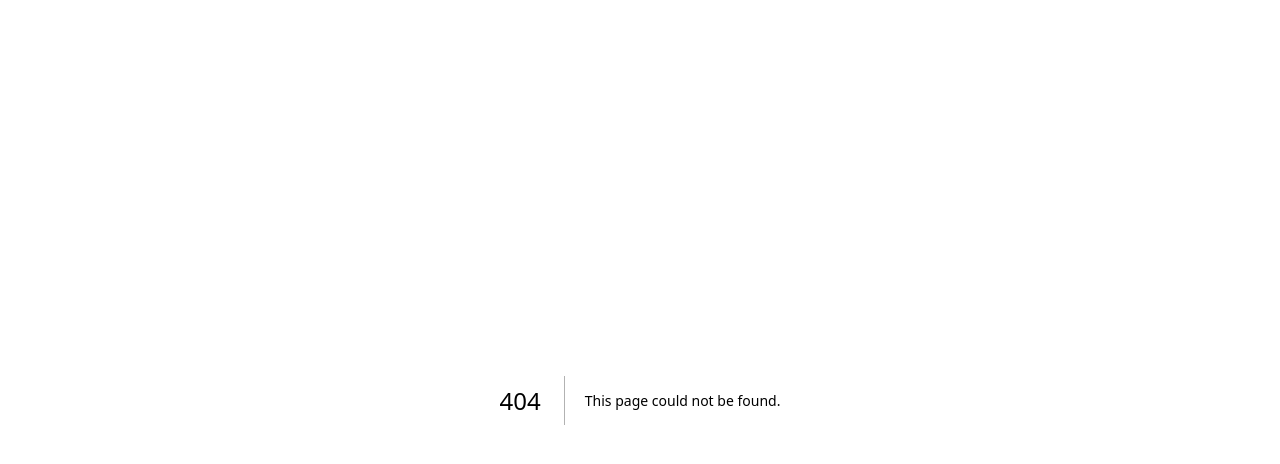
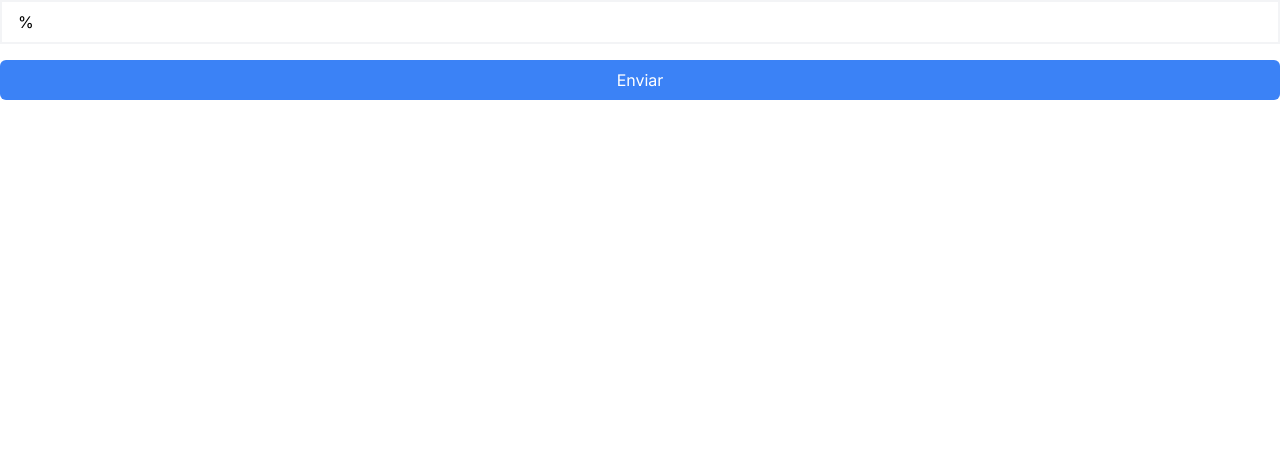
Before and after one commit to AndersonNascimentoAFSN/search-cep-app, a Next.js app: page /zodtransform in a window 1280 px wide. Before the commit this address had no page. Shown: the top 464 px of the page. Built offline with nearby package versions, Linux system fonts and the light colour scheme.

Commit message:
wip: zod transform

```diff
--- /dev/null
+++ b/src/app/zodtransform/page.tsx
@@ -0,0 +1,95 @@
+'use client'
+
+import { zodResolver } from "@hookform/resolvers/zod"
+import { useForm, Controller } from "react-hook-form"
+
+import { z } from "zod";
+
+function convertToNumber(price: string) {
+  return Number(price.replace(',', '.').trim())
+}
+
+const schemaForm = z.object({
+  product: z.object({
+    price: z.string().min(1, 'Por favor, informe um número válido'),
+  })
+}).transform((field) => ({
+  product: {
+    price: convertToNumber(field.product.price),
+  }
+}))
+
+export default function ZodTransform() {
+  const { handleSubmit, register, formState: { errors }, watch, setValue, control } = useForm<{ product: { price: string } }>({
+    criteriaMode: 'all',
+    mode: 'all',
+    resolver: zodResolver(schemaForm),
+    // values: { product: { price: 'R$ ' } },
+    defaultValues: {
+      product: {
+        price: '',
+      }
+    }
+  })
+
+  function handleFormSubmit(data: any) {
+    console.log(data)
+  }
+
+  const simbolType = (value: string, simbol: 'dollar' | 'percentagem') => {
+    const simbolTypes = {
+      dollar: `R$ ${value}`,
+      percentagem: `${value}%`,
+    }
+
+    return simbolTypes[simbol]
+  }
+
+  const removeSimbolType = (value: string, simbol: 'dollar' | 'percentagem') => {
+    const simbolTypes = {
+      dollar: value.replace('R$', '').trim(),
+      percentagem: value.replace('%', '').trim(),
+    }
+
+    return simbolTypes[simbol]
+  }
+
+  return (
+    <>
+      <form onSubmit={handleSubmit(handleFormSubmit)} className='flex flex-col gap-4'>
+
+        <Controller
+          name='product.price'
+          control={control}
+          render={({ field: { onChange, value } }) => (
+            <input
+              type="text"
+              placeholder="Digite um número"
+              // value={`R$ ${value}`}
+              value={simbolType(value, 'percentagem')}
+              // onChange={(event) => onChange(event.target.value.replaceAll('R$', '').trim())}
+              onChange={(event) => onChange(removeSimbolType(event.target.value, 'percentagem'))}
+              className='py-2 px-4 border-2 border-gray-100'
+            />
+          )}
+        />
+        {/* <input
+          type="text"
+          placeholder="Digite um número"
+          {...register('product.price')}
+          className='py-2 px-4 border-2 border-gray-100'
+        />
+        {errors.product?.price?.message && (
+          <span className='text-red-600 ml-4'>{errors.product?.price?.message}</span>
+        )} */}
+
+        <button
+          type='submit'
+          className='bg-blue-500 text-white py-2 px-4 rounded-md'
+        >
+          Enviar
+        </button>
+      </form>
+    </>
+  )
+}
```
